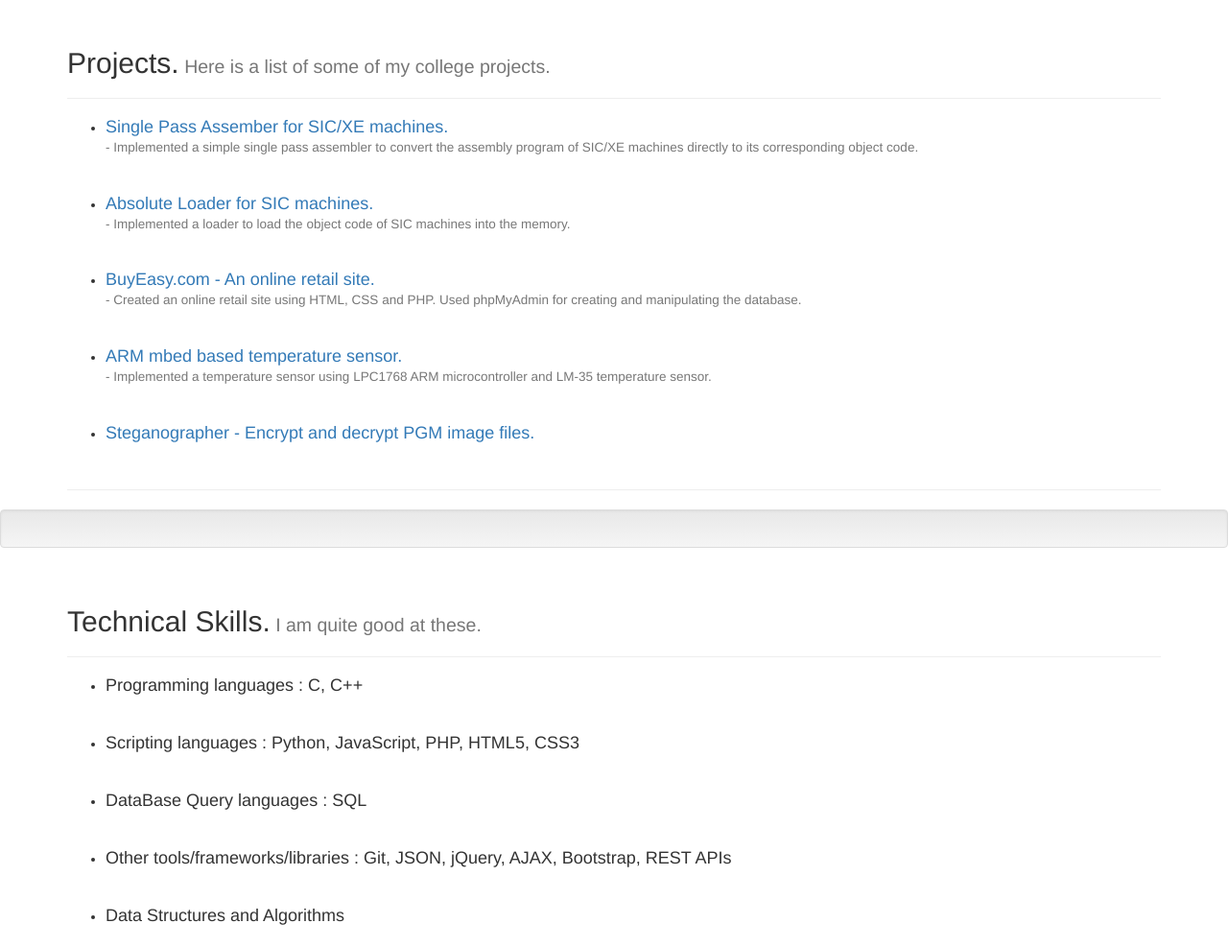
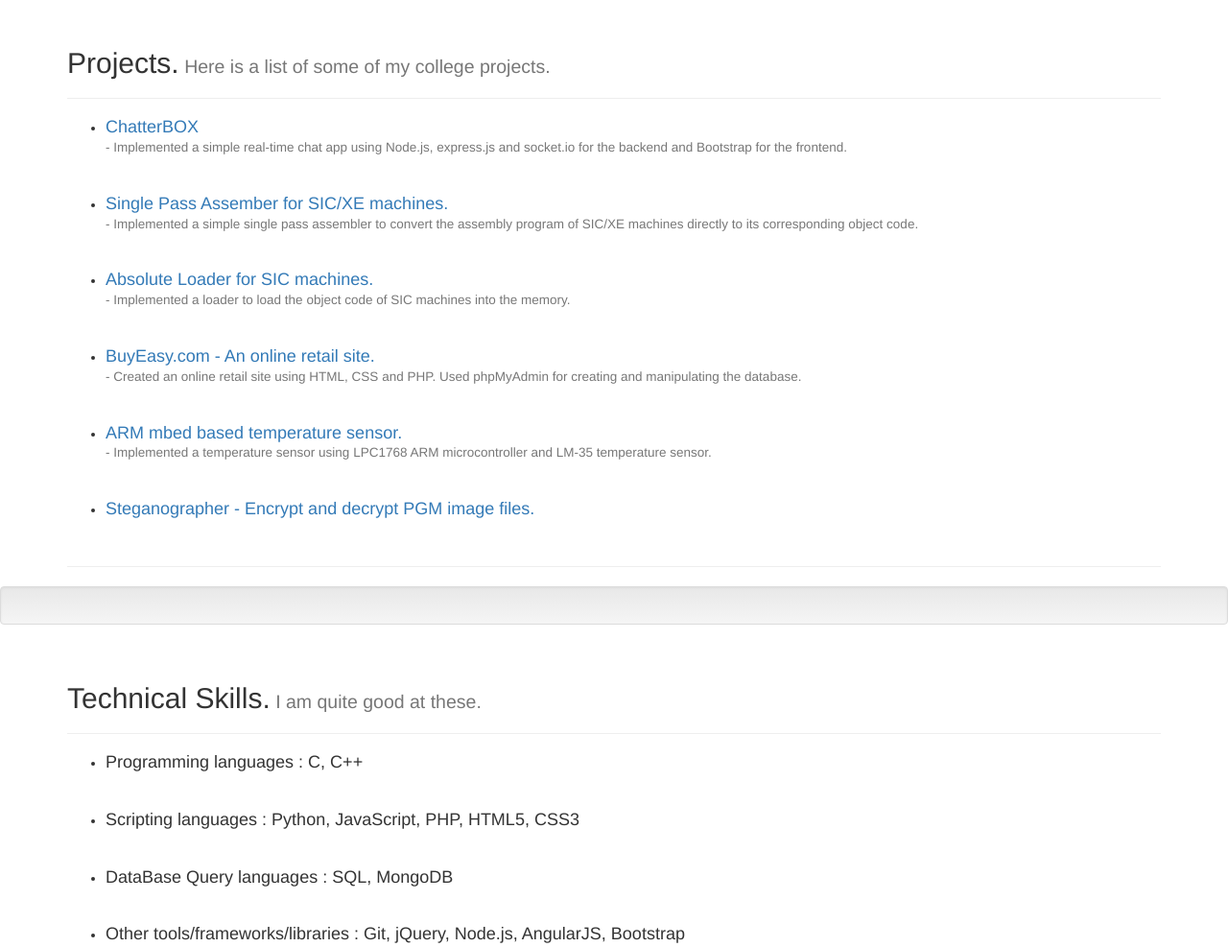
Before and after one commit to avinashw50w/avinashw50w.github.io, a plain HTML site: page index.html in a window 1280 px wide. Shown: the part 680-1667 px from the top of the page at 96% size. Drawn offline with nearby package versions, Linux system fonts and the light colour scheme.

Commit message:
added chatterBOX in the project area

```diff
--- a/index.html
+++ b/index.html
@@ -103,6 +103,11 @@
 				<h2>Projects.<small> Here is a list of some of my college projects.</small></h2>
 				<hr>
 				<ul>
+					<li><a href="https://github.com/avinashw50w/ChatterBOX" target="_blank"><h4>ChatterBOX</a><br>
+						<small>- Implemented a simple real-time chat app using Node.js, express.js and socket.io for the backend and
+								Bootstrap for the frontend.</small></h4>
+					</li><br>
+
 					<li><a href="https://github.com/avinashw50w/SIC-XE-single-pass-assembler" target="_blank"><h4>Single Pass Assember for SIC/XE machines.</a><br>
 						<small>- Implemented a simple single pass assembler to convert the assembly program of SIC/XE machines
 							directly to its corresponding object code.</small></h4>
@@ -140,8 +145,8 @@
 				<ul>
 					<li><h4>Programming languages     	  	 : C, C++</h4></li><br>
 					<li><h4>Scripting languages       	  	 : Python, JavaScript, PHP, HTML5, CSS3</h4></li><br>
-					<li><h4>DataBase Query languages  	  	 : SQL</h4></li><br>
-					<li><h4>Other tools/frameworks/libraries : Git, JSON, jQuery, AJAX, Bootstrap, REST APIs</h4></li><br>
+					<li><h4>DataBase Query languages  	  	 : SQL, MongoDB</h4></li><br>
+					<li><h4>Other tools/frameworks/libraries : Git, jQuery, Node.js, AngularJS, Bootstrap</h4></li><br>
 					<li><h4>Data Structures and Algorithms</h4></li><br>
 					<li><h4>Machine Learning (basics)</h4></li><br>
 				</ul>
```
